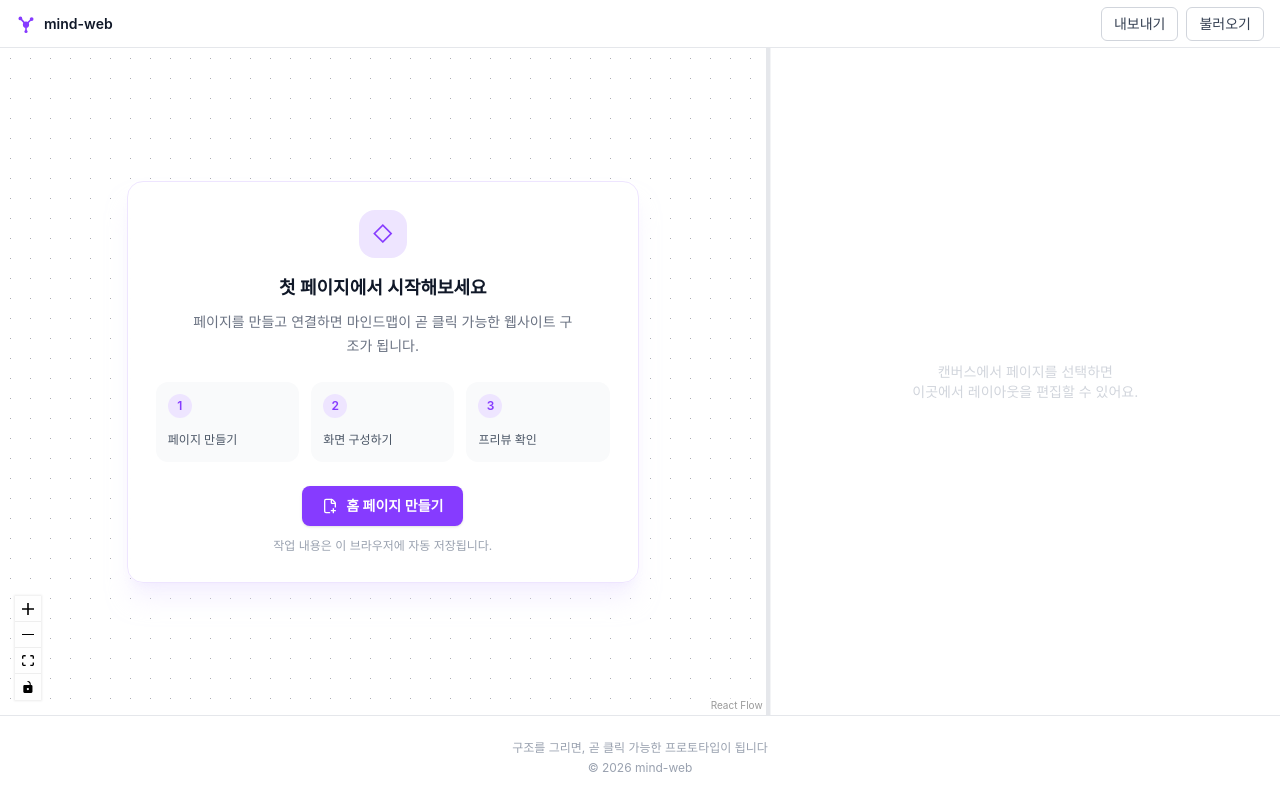
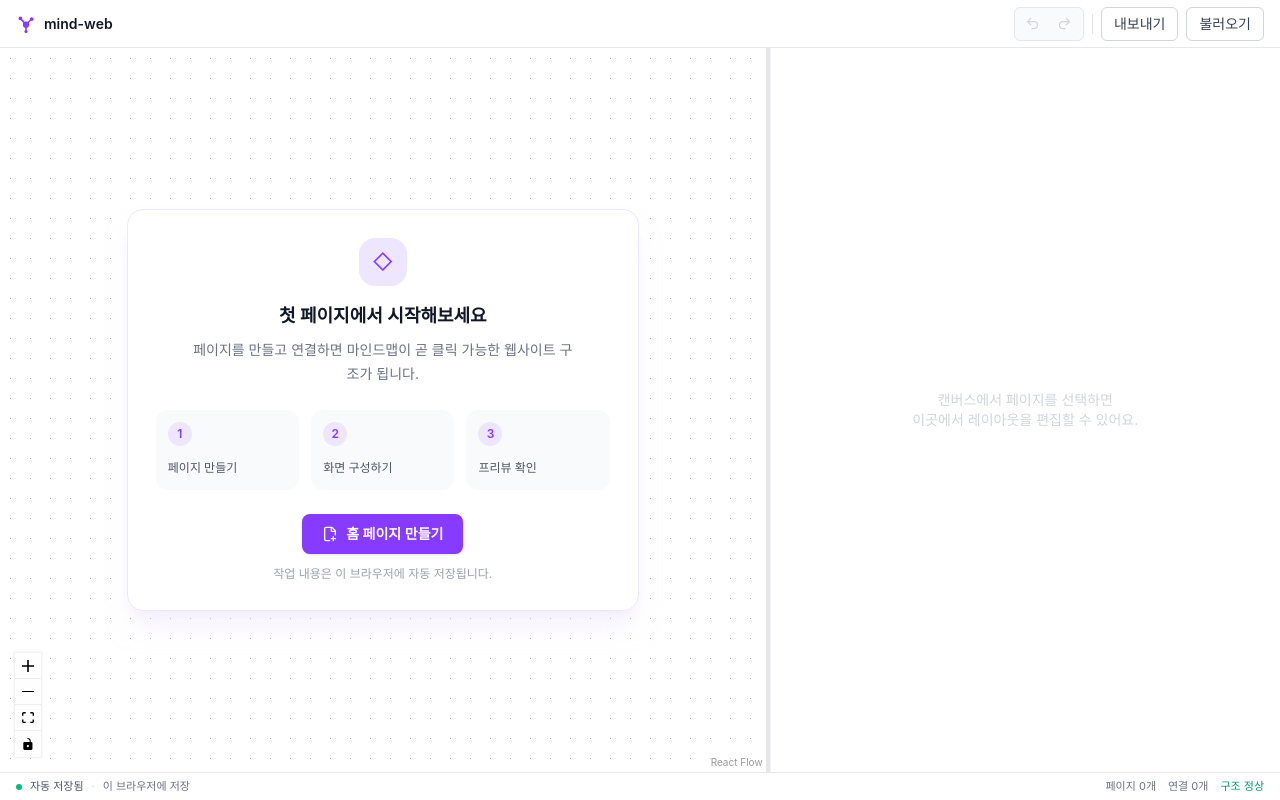
Before and after one commit to k1my3ch4n/mind-web, a React (Vite) app: page /workspace in a window 1280 px wide. Built offline with nearby package versions, Linux system fonts and the light colour scheme.

Commit message:
feat(workspace-layout): 헤더에 실행취소 컨트롤과 작업 상태바 추가

```diff
--- a/src/widgets/workspace-layout/ui/WorkspaceLayout.tsx
+++ b/src/widgets/workspace-layout/ui/WorkspaceLayout.tsx
@@ -1,10 +1,13 @@
-import { useCallback, useRef, useState, type MouseEvent } from 'react';
+import { useCallback, useRef, useState, type KeyboardEvent, type MouseEvent } from 'react';
 import { Link } from 'react-router-dom';
 
 import { MindMapCanvas } from '@widgets/mind-map-canvas';
 import { LayoutEditorPanel } from '@widgets/layout-editor';
 import { ProjectIOControls } from '@features/project-io';
-import { AppFooter, Logo } from '@shared/ui';
+import { ProjectHistoryControls } from '@features/project-history';
+import { Logo } from '@shared/ui';
+
+import WorkspaceStatusBar from './WorkspaceStatusBar';
 
 const INITIAL_RATIO = 0.6;
 const MIN_RATIO = 0.3;
@@ -38,6 +41,14 @@ function WorkspaceLayout() {
     window.addEventListener('mouseup', handleMouseUp);
   }, []);
 
+  const handleDividerKeyDown = useCallback((event: KeyboardEvent<HTMLDivElement>) => {
+    if (event.key !== 'ArrowLeft' && event.key !== 'ArrowRight') return;
+    event.preventDefault();
+    const direction = event.key === 'ArrowLeft' ? -1 : 1;
+    const step = event.shiftKey ? 0.05 : 0.02;
+    setRatio((current) => clamp(current + direction * step, MIN_RATIO, MAX_RATIO));
+  }, []);
+
   return (
     <div className="flex h-screen w-screen flex-col">
       <header className="flex h-12 shrink-0 items-center justify-between border-b border-gray-200 bg-white px-4">
@@ -49,7 +60,11 @@ function WorkspaceLayout() {
           <Logo size={20} />
           <h1 className="text-sm font-semibold text-gray-900">mind-web</h1>
         </Link>
-        <ProjectIOControls />
+        <div className="flex items-center gap-2">
+          <ProjectHistoryControls />
+          <span className="h-5 w-px bg-gray-200" aria-hidden />
+          <ProjectIOControls />
+        </div>
       </header>
 
       <div ref={containerRef} className="flex min-h-0 flex-1">
@@ -62,8 +77,17 @@ function WorkspaceLayout() {
 
         {!isEditorExpanded && (
           <div
+            role="separator"
+            aria-label="캔버스와 편집기 너비 조절"
+            aria-orientation="vertical"
+            aria-valuemin={MIN_RATIO * 100}
+            aria-valuemax={MAX_RATIO * 100}
+            aria-valuenow={Math.round(ratio * 100)}
+            tabIndex={0}
+            title="드래그하거나 좌우 화살표로 너비 조절"
             onMouseDown={handleDividerMouseDown}
-            className="w-1 shrink-0 cursor-col-resize bg-gray-200 transition-colors hover:bg-blue-400"
+            onKeyDown={handleDividerKeyDown}
+            className="w-1 shrink-0 cursor-col-resize bg-gray-200 transition-colors hover:bg-brand-400 focus:bg-brand-500 focus:outline-none"
           />
         )}
 
@@ -75,7 +99,7 @@ function WorkspaceLayout() {
         </div>
       </div>
 
-      <AppFooter variant="compact" />
+      <WorkspaceStatusBar />
     </div>
   );
 }
--- /dev/null
+++ b/src/widgets/workspace-layout/ui/WorkspaceStatusBar.tsx
@@ -0,0 +1,35 @@
+import { useEdgeStore } from '@entities/edge';
+import { useNodeStore } from '@entities/node';
+import { useStructureIssues } from '@features/structure-insight';
+
+function WorkspaceStatusBar() {
+  const pageCount = useNodeStore((state) => state.nodes.length);
+  const connectionCount = useEdgeStore((state) => state.edges.length);
+  const { issues } = useStructureIssues();
+
+  return (
+    <footer
+      aria-live="polite"
+      className="flex h-7 shrink-0 items-center justify-between border-t border-gray-200 bg-white px-4 text-[11px] text-gray-500"
+    >
+      <div className="flex items-center gap-2">
+        <span className="h-1.5 w-1.5 rounded-full bg-emerald-500" aria-hidden />
+        <span className="font-medium text-gray-600">자동 저장됨</span>
+        <span className="text-gray-300" aria-hidden>
+          ·
+        </span>
+        <span>이 브라우저에 저장</span>
+      </div>
+
+      <div className="flex items-center gap-3">
+        <span>페이지 {pageCount}개</span>
+        <span>연결 {connectionCount}개</span>
+        <span className={issues.length > 0 ? 'font-medium text-amber-600' : 'text-emerald-600'}>
+          {issues.length > 0 ? `구조 이슈 ${issues.length}개` : '구조 정상'}
+        </span>
+      </div>
+    </footer>
+  );
+}
+
+export default WorkspaceStatusBar;
```
